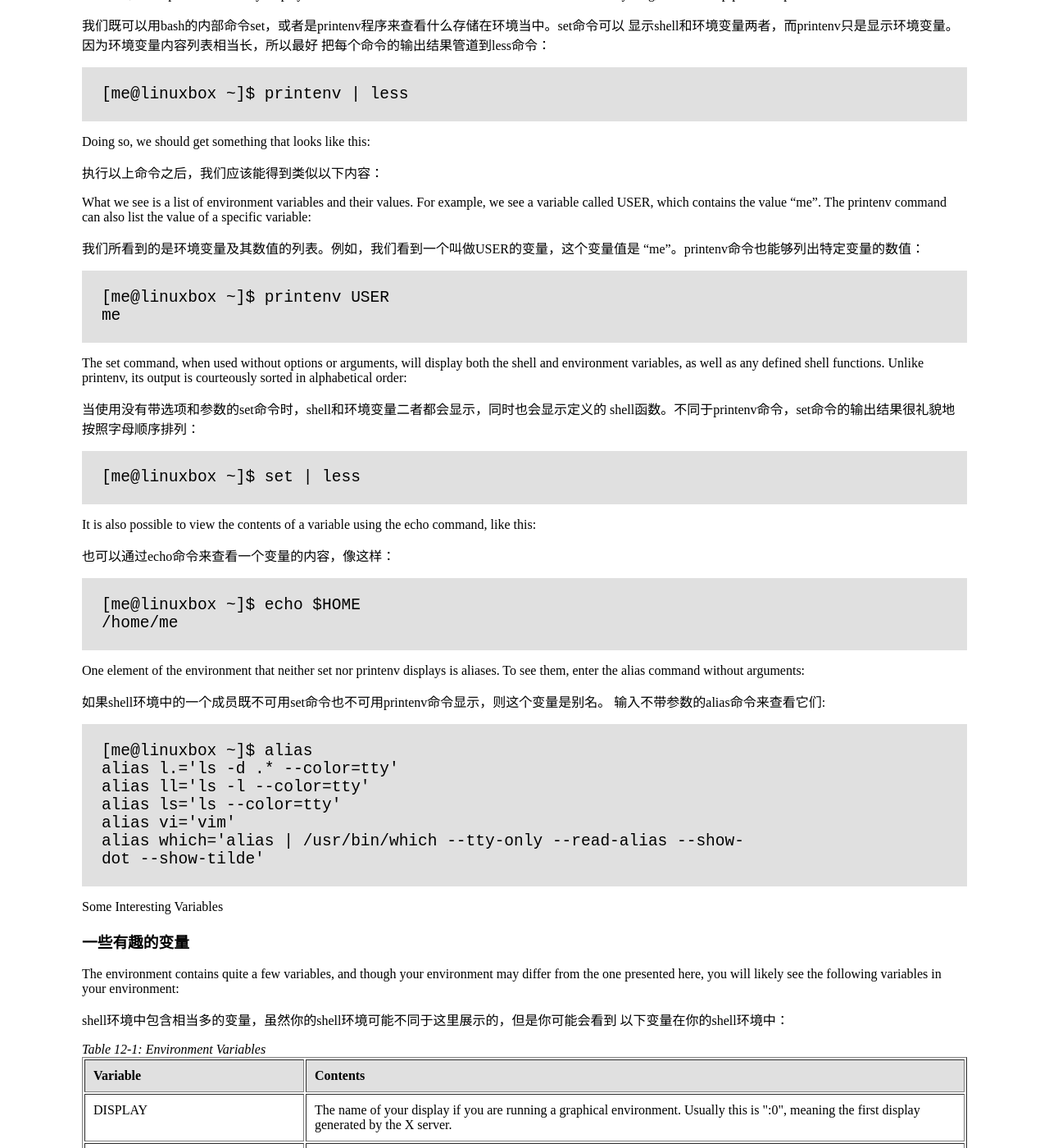
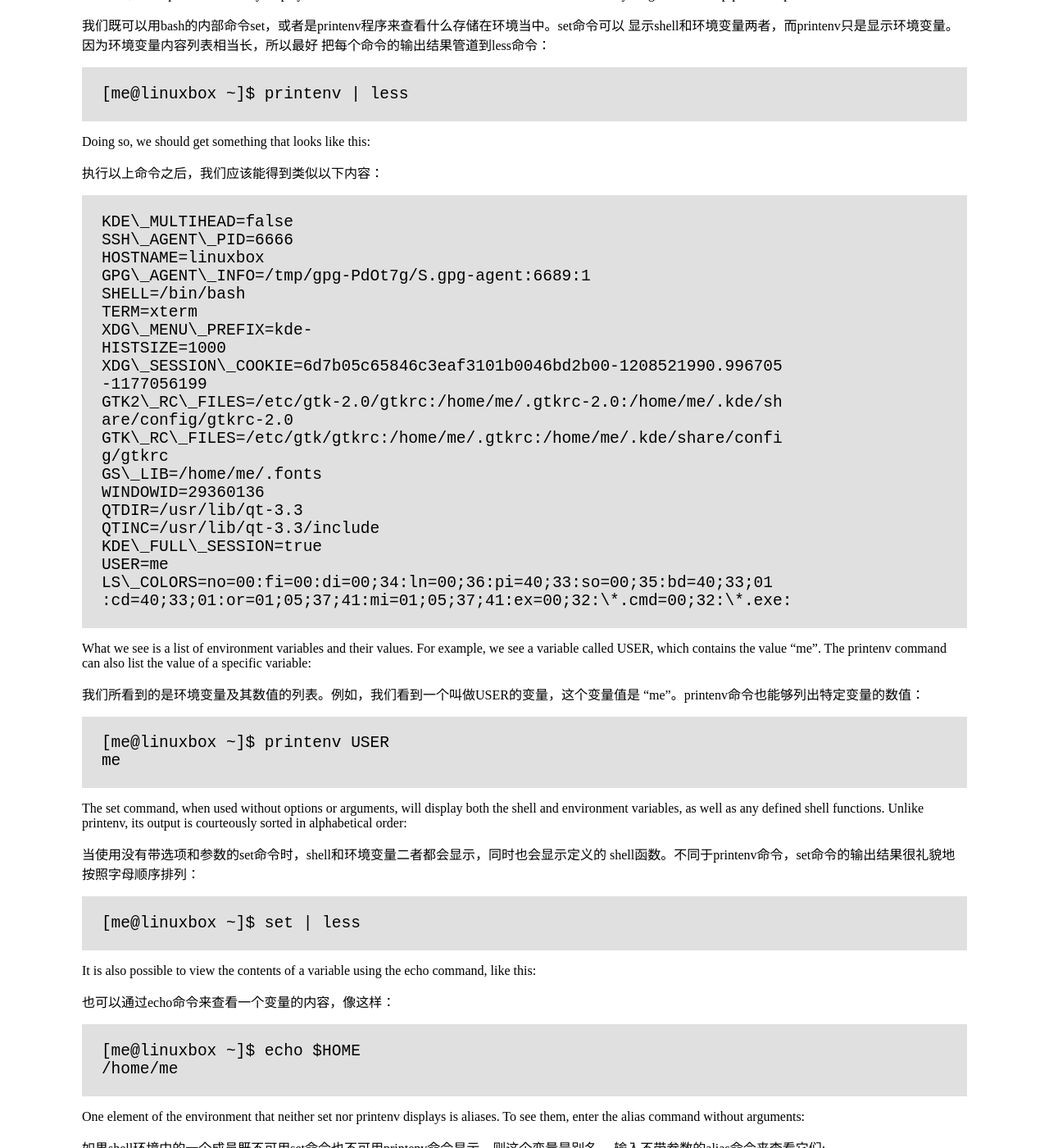
Before and after one commit to billie66/TLCL, a Jekyll site: the page built from book/environment.md, in a window 1280 px wide and 1400 px high, scrolled down 962 px. Shown: the whole window at 82% size. Built offline with Jekyll 4.4.1, drawn with Linux system fonts in a browser that asks for light colours; Markdown is read by kramdown in place of the engine named in the settings; some of the changed text lies outside the part shown.

Commit message:
escape some characters

```diff
--- a/book/environment.md
+++ b/book/environment.md
@@ -67,6 +67,31 @@ Doing so, we should get something that looks like this:
 
 执行以上命令之后，我们应该能得到类似以下内容：
 
+<div class="code"><pre>
+<tt>KDE\_MULTIHEAD=false
+SSH\_AGENT\_PID=6666
+HOSTNAME=linuxbox
+GPG\_AGENT\_INFO=/tmp/gpg-PdOt7g/S.gpg-agent:6689:1
+SHELL=/bin/bash
+TERM=xterm
+XDG\_MENU\_PREFIX=kde-
+HISTSIZE=1000
+XDG\_SESSION\_COOKIE=6d7b05c65846c3eaf3101b0046bd2b00-1208521990.996705
+-1177056199
+GTK2\_RC\_FILES=/etc/gtk-2.0/gtkrc:/home/me/.gtkrc-2.0:/home/me/.kde/sh
+are/config/gtkrc-2.0
+GTK\_RC\_FILES=/etc/gtk/gtkrc:/home/me/.gtkrc:/home/me/.kde/share/confi
+g/gtkrc
+GS\_LIB=/home/me/.fonts
+WINDOWID=29360136
+QTDIR=/usr/lib/qt-3.3
+QTINC=/usr/lib/qt-3.3/include
+KDE\_FULL\_SESSION=true
+USER=me
+LS\_COLORS=no=00:fi=00:di=00;34:ln=00;36:pi=40;33:so=00;35:bd=40;33;01
+:cd=40;33;01:or=01;05;37;41:mi=01;05;37;41:ex=00;32:\*.cmd=00;32:\*.exe:</tt>
+</pre></div>
+
 What we see is a list of environment variables and their values. For example, we see a
 variable called USER, which contains the value “me”. The printenv command can
 also list the value of a specific variable:
@@ -107,7 +132,7 @@ see them, enter the alias command without arguments:
 
 <div class="code"><pre>
 <tt>[me@linuxbox ~]$ alias
-alias l.=&apos;ls -d .* --color=tty&apos;
+alias l.=&apos;ls -d .\* --color=tty&apos;
 alias ll=&apos;ls -l --color=tty&apos;
 alias ls=&apos;ls --color=tty&apos;
 alias vi=&apos;vim&apos;
@@ -156,7 +181,7 @@ generated by the X server.</td>
 <td valign="top">Defines the character set and collation order of your language.</td>
 </tr>
 <tr>
-<td valign="top">OLD_PWD </td>
+<td valign="top">OLD\_PWD </td>
 <td valign="top">The previous working directory.</td>
 </tr>
 <tr>
@@ -230,7 +255,7 @@ this variable.</td>
 <td valign="top">定义了字符集以及语言编码方式。</td>
 </tr>
 <tr>
-<td valign="top">OLD_PWD </td>
+<td valign="top">OLD\_PWD </td>
 <td valign="top">先前的工作目录。</td>
 </tr>
 <tr>
@@ -313,18 +338,18 @@ Login shells read one or more startup files as shown in Table 12-2:
 <td valign="top">A global configuration script that applies to all users.</td>
 </tr>
 <tr>
-<td valign="top">~/.bash_profile </td>
+<td valign="top">~/.bash\_profile </td>
 <td valign="top">A user's personal startup file. Can be used to extend or
 override settings in the global configuration script.</td>
 </tr>
 <tr>
-<td valign="top">~/.bash_login </td>
-<td valign="top">If ~/.bash_profile is not found, bash attempts to
+<td valign="top">~/.bash\_login </td>
+<td valign="top">If ~/.bash\_profile is not found, bash attempts to
 read this script.</td>
 </tr>
 <tr>
 <td valign="top">~/.profile </td>
-<td valign="top">If neither ~/.bash_profile nor ~/.bash_login
+<td valign="top">If neither ~/.bash\_profile nor ~/.bash\_login
 is found, bash attempts to read this file. This is the
 default in Debian-based distributions, such as Ubuntu.</td>
 </tr>
@@ -343,18 +368,18 @@ default in Debian-based distributions, such as Ubuntu.</td>
 <td valign="top">应用于所有用户的全局配置脚本。</td>
 </tr>
 <tr>
-<td valign="top">~/.bash_profile </td>
+<td valign="top">~/.bash\_profile </td>
 <td valign="top">用户私人的启动文件。可以用来扩展或重写全局配置脚本中的设置。</td>
 </tr>
 <tr>
-<td valign="top">~/.bash_login </td>
-<td valign="top">如果文件~/.bash_profile没有找到，bash会尝试读取这个脚本。
+<td valign="top">~/.bash\_login </td>
+<td valign="top">如果文件~/.bash\_profile没有找到，bash会尝试读取这个脚本。
 </td>
 </tr>
 <tr>
 <td valign="top">~/.profile </td>
 <td
-valign="top">如果文件~/.bash_profile或文件~/.bash_login都没有找到，bash会试图读取这个文件。
+valign="top">如果文件~/.bash\_profile或文件~/.bash\_login都没有找到，bash会试图读取这个文件。
 这是基于Debian发行版的默认设置，比方说Ubuntu。
 </td>
 </tr>
@@ -427,13 +452,13 @@ What's In A Startup File?
 
 ### 一个启动文件的内容
 
-If we take a look inside a typical .bash_profile (taken from a CentOS 4 system), it
+If we take a look inside a typical .bash\_profile (taken from a CentOS 4 system), it
 looks something like this:
 
-如果我们看一下典型的.bash_profile文件（来自于CentOS 4系统），它看起来像这样：
+如果我们看一下典型的.bash\_profile文件（来自于CentOS 4系统），它看起来像这样：
 
 <div class="code"><pre>
-<tt># .bash_profile
+<tt># .bash\_profile
  # Get the aliases and functions
 if [ -f ~/.bashrc ]; then
 . ~/.bashrc
@@ -552,7 +577,7 @@ Which Files Should We Modify?
 ### 我们应该修改哪个文件？
 
 As a general rule, to add directories to your PATH, or define additional environment
-variables, place those changes in .bash_profile (or equivalent, according to your
+variables, place those changes in .bash\_profile (or equivalent, according to your
 distribution. For example, Ubuntu uses .profile.) For everything else, place the
 changes in .bashrc. Unless you are the system administrator and need to change the
 defaults for all users of the system, restrict your modifications to the files in your home
@@ -560,7 +585,7 @@ directory. It is certainly possible to change the files in /etc such as profile,
 many cases it would be sensible to do so, but for now, let's play it safe.
 
 按照通常的规则，添加目录到你的PATH变量或者是定义额外的环境变量，要把这些更改放置到
-.bash_profile文件中（或者其替代文件中，根据不同的发行版。例如，Ubuntu使用.profile文件。）
+.bash\_profile文件中（或者其替代文件中，根据不同的发行版。例如，Ubuntu使用.profile文件。）
 对于其它的更改，要放到.bashrc文件中。除非你是系统管理员，需要为系统中的所有用户修改
 默认设置，那么则限定你只能对自己主目录下的文件进行修改。当然，有可能会更改/etc目录中的
 文件，比如说profile文件，而且在许多情况下，修改这些文件也是明智的，但是现在，我们要
@@ -629,13 +654,13 @@ editor will assume that you want to create a new file. Here is an example using
 输入的文件名不存在，编辑器则会假定你想要创建一个新文件。下面是一个使用gedit的例子：
 
 <div class="code"><pre>
-<tt>[me@linuxbox ~]$ gedit some_file</tt>
+<tt>[me@linuxbox ~]$ gedit some\_file</tt>
 </pre></div>
 
-This command will start the gedit text editor and load the file named “some_file”, if it
+This command will start the gedit text editor and load the file named “some\_file”, if it
 exists.
 
-这条命令将会启动gedit文本编辑器，同时加载名为“some_file”的文件，如果这个文件存在的话。
+这条命令将会启动gedit文本编辑器，同时加载名为“some\_file”的文件，如果这个文件存在的话。
 
 All graphical text editors are pretty self-explanatory, so we won't cover them here.
 Instead, we will concentrate on our first text-based text editor, nano. Let's fire up nano
@@ -709,7 +734,7 @@ following lines to the .bashrc file:
 <tt>umask 0002
 export HISTCONTROL=ignoredups
 export HISTSIZE=1000
-alias l.='ls -d .* --color=auto'
+alias l.='ls -d .\* --color=auto'
 alias ll='ls -l --color=auto'</tt>
 </pre></div>
 
@@ -743,7 +768,7 @@ if the same command was just recorded.</td>
 500 lines to 1000 lines.</td>
 </tr>
 <tr>
-<td valign="top" width="25%">alias l.='ls -d .* --color=auto' </td>
+<td valign="top" width="25%">alias l.='ls -d .\* --color=auto' </td>
 <td valign="top">Creates a new command called “l.” which displays all
 directory entries that begin with a dot.</td>
 </tr>
@@ -771,7 +796,7 @@ umask 0002
 export HISTCONTROL=ignoredups
 export HISTSIZE=1000
  # Add some helpful aliases
-alias l.='ls -d .* --color=auto'
+alias l.='ls -d .\* --color=auto'
 alias ll='ls -l --color=auto'
 </tt>
 </pre></div>
```
